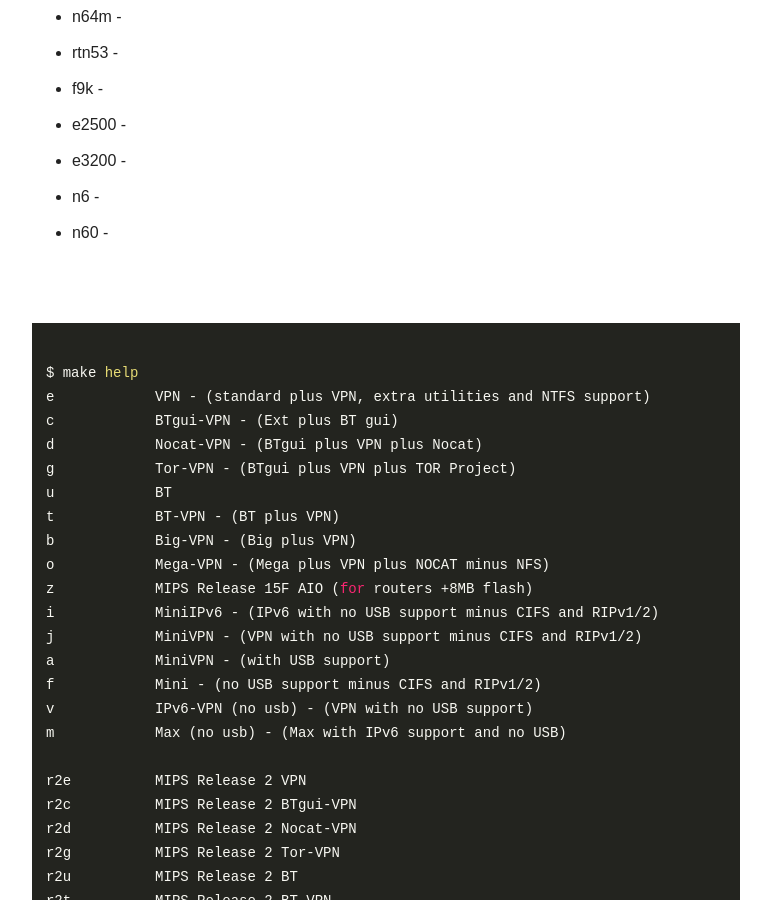
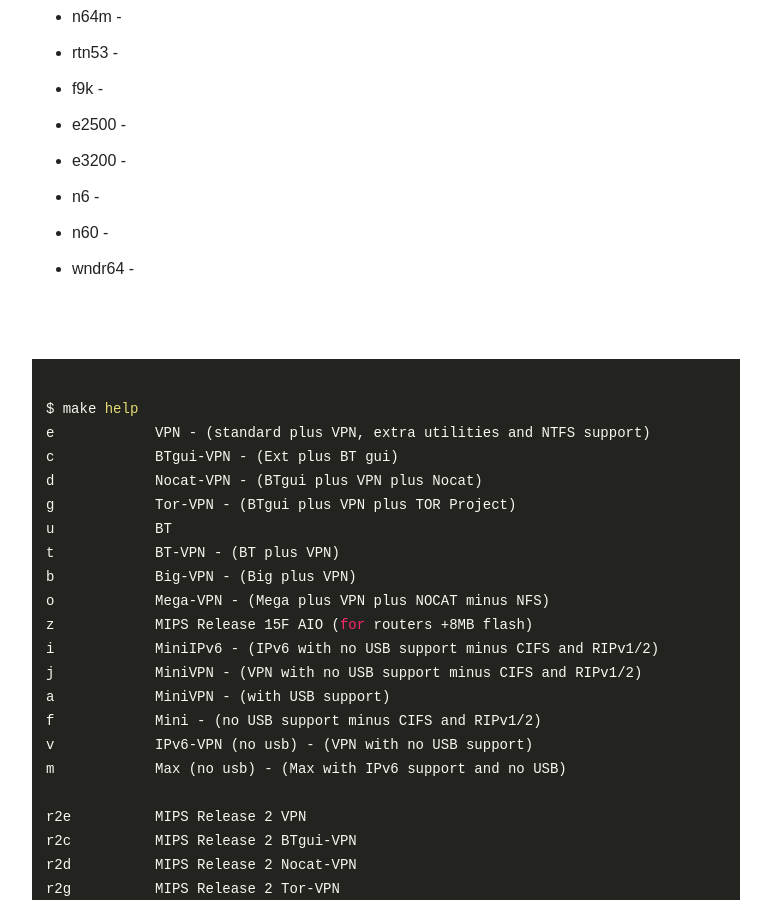
Before and after one commit to oglopss/freshtomato-mips-ci-jekyll, a Jekyll site: the page built from index.html, in a window 1280 px wide and 900 px high, scrolled down 2143 px. Shown: the whole window, without its empty margins (254-1025 px from the left). Built offline with Jekyll 4.4.1, drawn with Linux system fonts in a browser that asks for light colours; nearby versions of some CDN libraries.

Commit message:
Travis build 11 wndr64 pushed to gh-pages

```diff
--- a/_data/ss.yml
+++ b/_data/ss.yml
@@ -49,3 +49,4 @@
   - 0047 e3200
   - 0048 n6
   - 0049 n60
+  - 0050 wndr64
```
